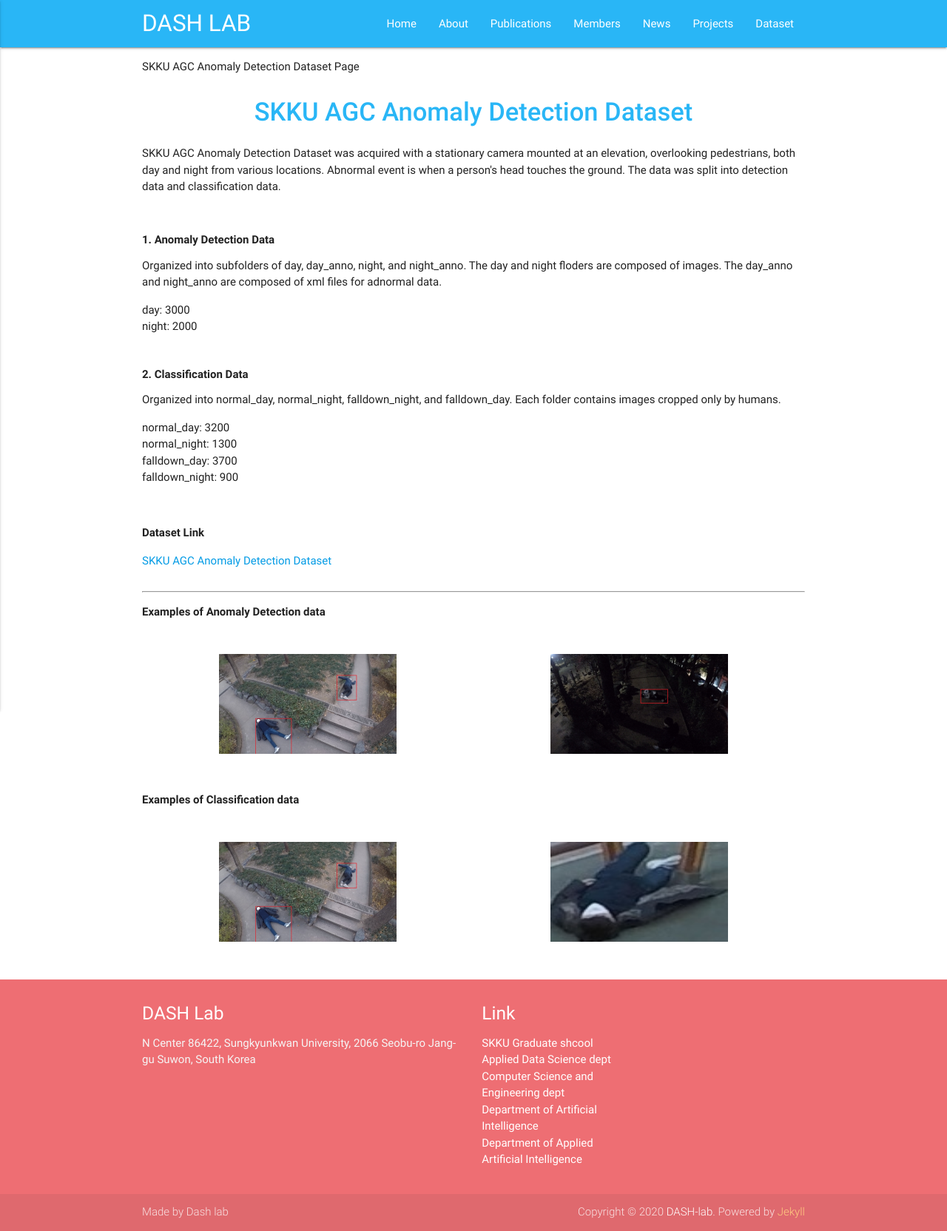
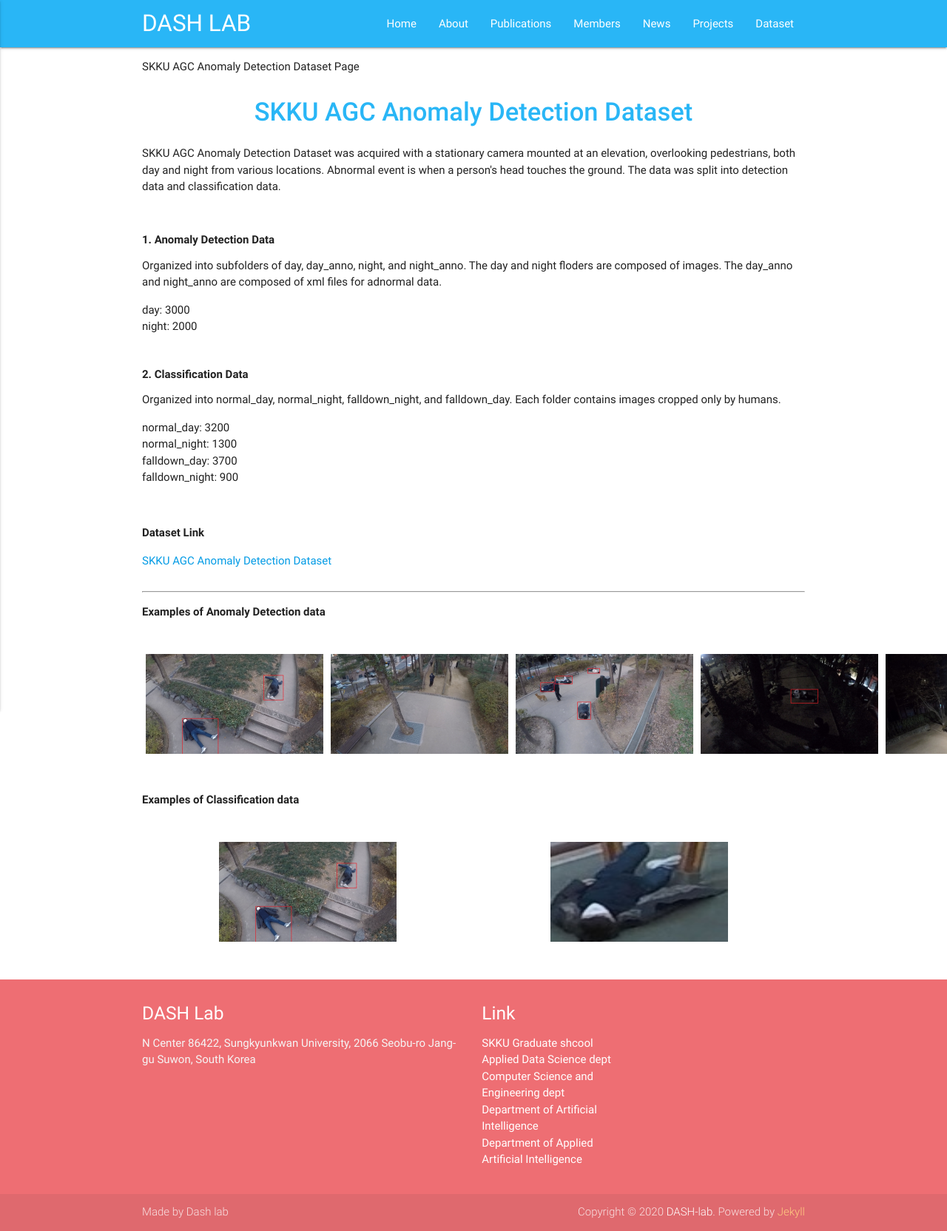
Before and after one commit to Yurim990507/DASH-Lab.github.io, a Jekyll site: the page built from example6.md, in a window 1280 px wide. Shown: the whole page at 74% size. Built offline with Jekyll 4.4.1, drawn with Linux system fonts in a browser that asks for light colours.

Commit message:
Update example6.md

```diff
--- a/example6.md
+++ b/example6.md
@@ -23,11 +23,20 @@ permalink: /Dataset/
 <p><b>Examples of Anomaly Detection data</b></p>
 <table>
   <tr>
-    <td width="50%" valign=top>
+    <td width="20%" valign=top>
       <p align=center><img border=0 width=240 height=135 src="/img/AGC_detection.jpg"></p>
     </td>
-    <td width="50%" valign=top>
+    <td width="20%" valign=top>
+      <p align=center><img border=0 width=240 height=135 src="/img/AGC_detection3.jpg"></p>
+    </td>
+    <td width="20%" valign=top>
+      <p align=center><img border=0 width=240 height=135 src="/img/AGC_detection4.jpg"></p>
+    </td>
+    <td width="20%" valign=top>
       <p align=center><img border=0 width=240 height=135 src="/img/AGC_detection1.jpg"></p>
+    </td>
+    <td width="20%" valign=top>
+      <p align=center><img border=0 width=240 height=135 src="/img/AGC_detection2.jpg"></p>
     </td>
   </tr>
 </table>
```
